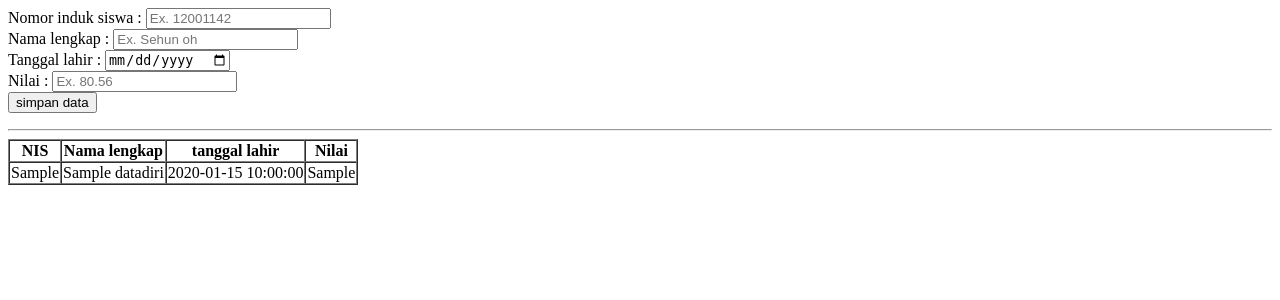
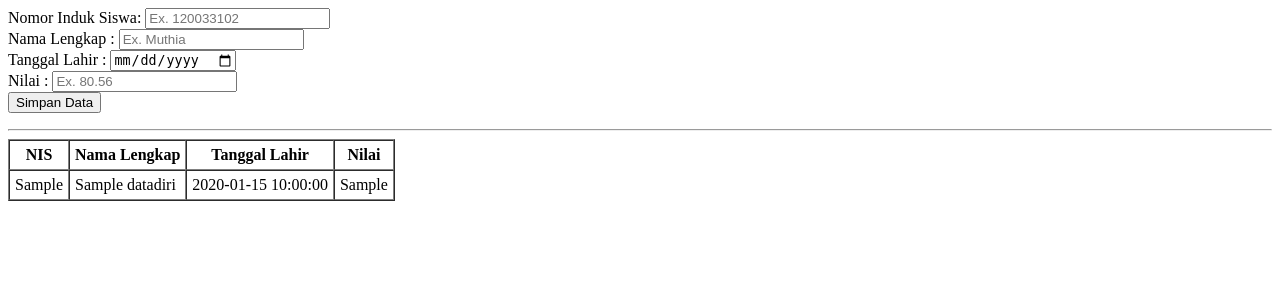
Before and after one commit to Nurul-ekamaryana/belajar-php, a PHP site: page /input-datadiri.php in a window 1280 px wide. Shown: the top 300 px of the page. Run offline with PHP 8.4, Linux system fonts and the light colour scheme; tables that the repository leaves empty or names only in its code hold one stand-in row (values such as "Sample post").

Commit message:
Update input-datadiri.php

```diff
--- a/input-datadiri.php
+++ b/input-datadiri.php
@@ -1,48 +1,49 @@
-<form action="input-siswa.php" method="POST">
-    <label for="nis">Nomor induk siswa :</label>
-    <input type="number" name="nis" placeholder="Ex. 12001142"/><br>
+<form action="input-datadiri.php" method="POST">
+    <label for="nis">Nomor Induk Siswa:</label>
+    <input type="number" name="nis" placeholder="Ex. 120033102" /><br>
 
-    <label for="name">Nama lengkap :</label>
-    <input type="text" name="name" placeholder="Ex. Sehun oh"/><br>
+    <label for="nama">Nama Lengkap :</label>
+    <input type="text" name="nama" placeholder="Ex. Muthia" /><br>
 
-    <label for="Tanggal_lahir">Tanggal lahir :</label>
-    <input type="date" name="Tanggal_lahir" /><br>
+    <label for="tanggal_lahir">Tanggal Lahir :</label>
+    <input type="date" name="tanggal_lahir" placeholder="Ex. 120033102" /><br>
 
     <label for="nilai">Nilai :</label>
-    <input type="number" name="nilai" placeholder="Ex. 80.56"/><br>
+    <input type="number" name="nilai" placeholder="Ex. 80.56" /><br>
 
-    <input type="submit" name="simpan" value="simpan data" />
-
+    <input type="submit" name="simpan" value="Simpan Data" />
 </form>
 
 <?php
     include('./input-config.php');
     echo "<hr>";
-       //menampilkan data diri databases
+    // Menampilkan data dari database
     $no = 1;
     $tabledata = "";
-       $data = mysqli_query($mysqli," SELECT * FROM datadiri");
+    $data = mysqli_query($mysqli," SELECT * FROM datadiri ");
     while($row = mysqli_fetch_array($data)){
         $tabledata .= "
         <tr>
-             <td>".$row["nis"]."</td>
-             <td>".$row["namalengkap"]."</td>
-             <td>".$row["tanggal_lahir"]."</td>
-             <td>".$row["nilai"]."</td>
+            <td>".$row["nis"]. "</td>
+            <td>".$row["namalengkap"]. "</td>
+            <td>".$row["tanggal_lahir"]. "</td>
+            <td>".$row["nilai"]. "</td>
         </tr>
+
       ";
       $no++;
     }
 
     echo "
-       <table callpadding=5 border=1 cellspacing=0>
+        <table cellpadding=5 border=1 cellspacing=0>
         <tr>
             <th>NIS</th>
-             <th>Nama lengkap</th>
-             <th>tanggal lahir</th>
+            <th>Nama Lengkap</th>
+            <th>Tanggal Lahir</th>
             <th>Nilai</th>
         </tr>
         $tabledata
      </table>
  ";
+
  ?>
```
Lines whose indentation alone changed are shown as unchanged.
